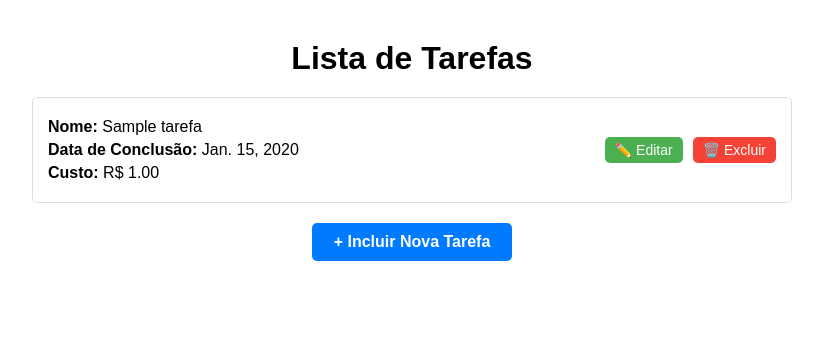
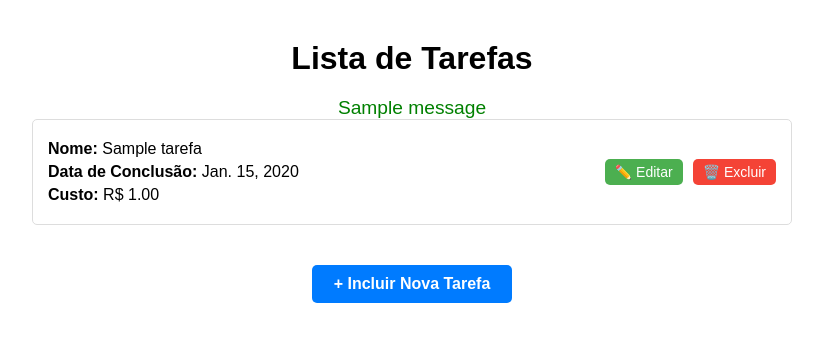
Before and after one commit to aleanse/seletivo-estagio, a Django app: page / in a window 1280 px wide. Shown: the top 342 px of the page, without its empty margins (228-1051 px from the left). Run offline with Django 5.2, Linux system fonts and the light colour scheme; tables that the repository leaves empty hold one stand-in row (values such as "Sample post"); one stand-in notice (Sample message) is shown.

Commit message:
delete feito com sucesso

```diff
--- a/tasks/models.py
+++ b/tasks/models.py
@@ -12,6 +12,5 @@ class Tarefas(models.Model):
         if self.ordem_apresentacao is None:
 
             super().save(*args, **kwargs)
-
             self.ordem_apresentacao = self.id
         super().save(*args, **kwargs)
--- a/tasks/static/index.css
+++ b/tasks/static/index.css
@@ -21,6 +21,12 @@ h1 {
     display: flex;
     flex-direction: column;
     gap: 10px;
+}
+
+.task-list .message-success{
+     display: flex;
+     justify-content: center;
+     align-items: center;
 }
 
 .task {
@@ -78,4 +84,15 @@ button {
 .delete-btn {
     background-color: #f44336; /* Vermelho para o botão de excluir */
     color: white;
+    border-radius: 5px;
+    border: none;
+    padding: 5px 10px;
+    font-size: 14px;
+    text-decoration: none;
 }
+
+.message-success{
+    color: green;
+    text-bold: 5px;
+    font-size: 1.2rem;
+}
--- a/tasks/templates/home.html
+++ b/tasks/templates/home.html
@@ -11,6 +11,15 @@
         <h1>Lista de Tarefas</h1>
 
         <div class="task-list">
+             {% if messages %}
+                {% for message in messages %}
+                    <div class="message-success">
+                        {{ message }}
+                    </div>
+                {% endfor %}
+            </div>
+        {% endif %}
+
             {% for tarefa in tarefas %}
                 <div class="task {% if tarefa.custo >= 1000 %}highlight{% endif %}">
                     <div class="task-info">
@@ -20,7 +29,9 @@
                     </div>
                     <div class="task-actions">
                         <button class="edit-btn">✏️ Editar</button>
-                        <button class="delete-btn">🗑️ Excluir</button>
+                        <a class="delete-btn" href="{% url 'excluir' tarefa.id %}"
+                           onclick="return confirmarExclusao('{{ tarefa.nome }}')">🗑️
+                            Excluir</a>
                     </div>
                 </div>
             {% endfor %}
@@ -28,6 +39,17 @@
 
         <a class="add-link" href="{% url 'form_adicionar' %}">+ Incluir Nova Tarefa</a>
     </div>
+</body>
+<script>
+    function confirmarExclusao(nomeTarefa) {
+        var confirmacao = confirm(`Tem certeza que deseja excluir a tarefa ${nomeTarefa}?`);
+        if (confirmacao){
+            return true;
+        }else {
+            return false;
+        }
+    }
 
-</body>
+</script>
+
 </html>
--- a/tasks/urls.py
+++ b/tasks/urls.py
@@ -6,4 +6,5 @@ from tasks import views
 urlpatterns = [
     path('', views.home, name='home'),
     path('adicionar/', views.form_adicionar, name='form_adicionar'),
+    path('excluir/<int:id>/', views.excluir, name='excluir'),
 ]
--- a/tasks/views.py
+++ b/tasks/views.py
@@ -10,7 +10,7 @@ from tasks.models import Tarefas
 
 
 def home(request):
-    tarefas = Tarefas.objects.all().order_by('-ordem_apresentacao')
+    tarefas = Tarefas.objects.all().order_by('ordem_apresentacao')
     return render(request,'home.html',context={'tarefas':tarefas})
 
 
@@ -21,6 +21,16 @@ def form_adicionar(request):
             form.save()
             messages.success(request,'Tarefa adicionada com sucesso')
             return redirect('home')
+        else:
+            return  render(request, 'form-tarefa.html', {'form': form})
     else:
         form = TarefaForm()
         return render(request, 'form-tarefa.html', context={'form':form})
+
+
+def excluir(request,id):
+    tarefa = Tarefas.objects.get(id=id)
+    tarefa.delete()
+    messages.success(request, 'Tarefa excluida com sucesso')
+
+    return redirect('home')
```
Also changed, not shown: tasks/forms.py (+8 -0 lines), tasks/static/form_tarefa.css (+11 -0 lines), tasks/templates/form-tarefa.html (+21 -0 lines).
